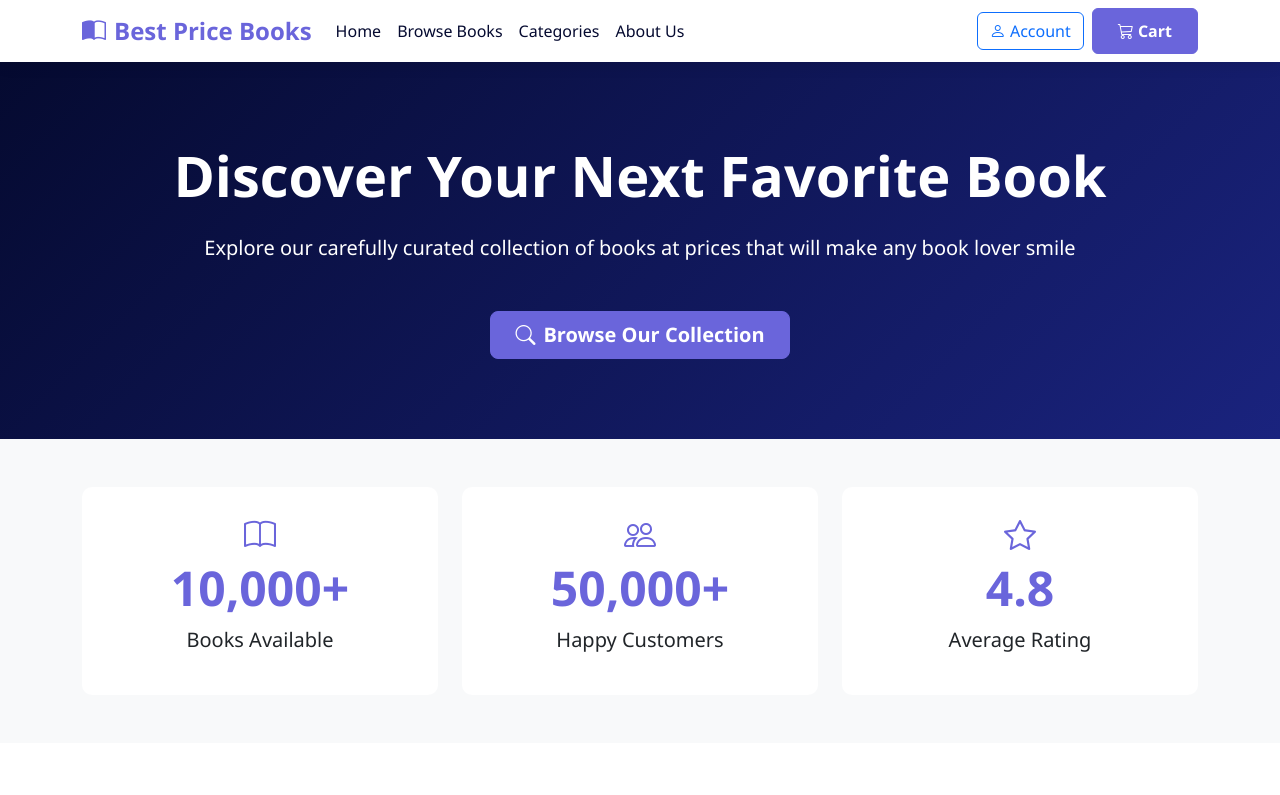
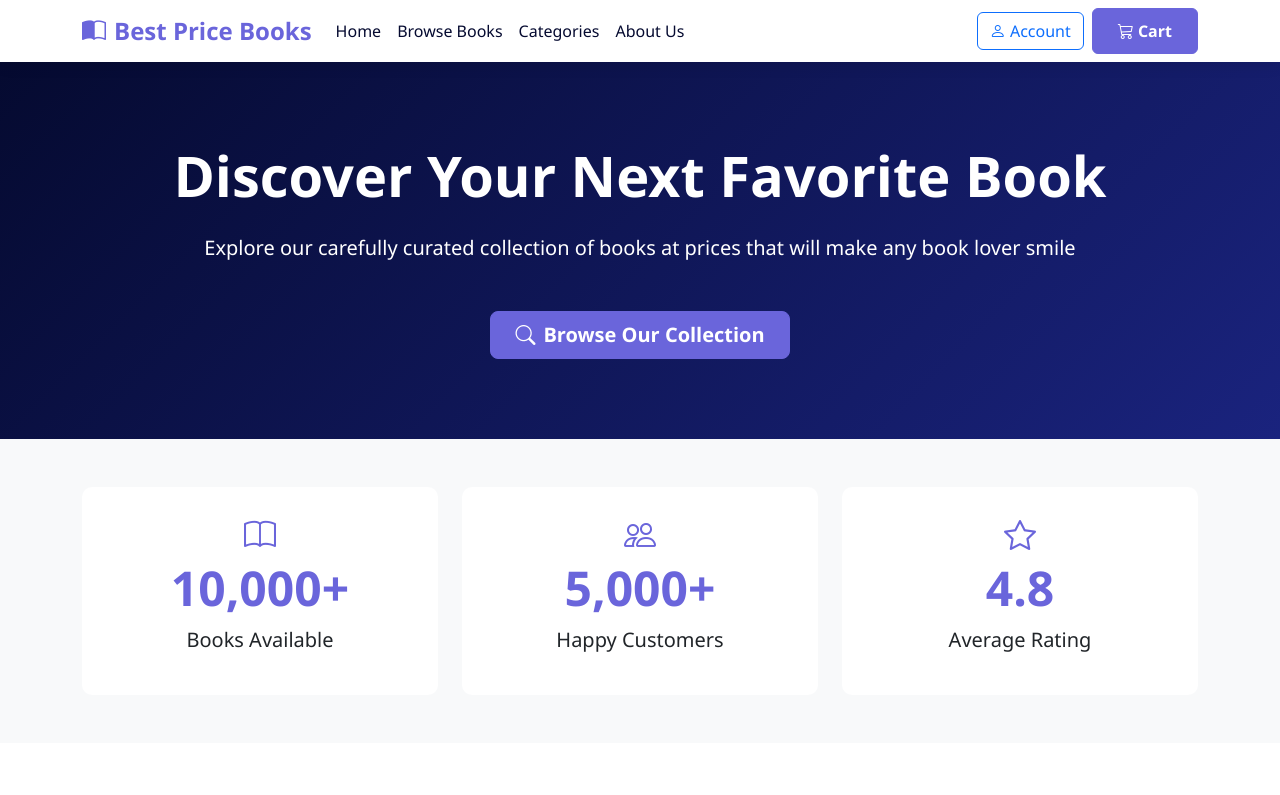
Before and after one commit to margaretnduta/book, a plain HTML site: page index.html in a window 1280 px wide. Shown: the top 795 px of the page. Drawn offline with nearby package versions, Linux system fonts and the light colour scheme.

Commit message:
i did this too practice this

```diff
--- a/index.html
+++ b/index.html
@@ -1,7 +1,7 @@
 <!DOCTYPE html>
 <html lang="en">
 <head>
-    <title>Best Price Books - Your Affordable Online Bookstore</title>
+    <title>Best Price Books - Your Affordable Online Bookstore </title>
     <meta charset="UTF-8">
     <meta name="viewport" content="width=device-width, initial-scale=1.0">
 
@@ -71,7 +71,7 @@
                 <div class="col-md-4">
                     <div class="stats-card text-center">
                         <i class="bi bi-people text-primary mb-3" style="font-size: 2rem;"></i>
-                        <h3 class="display-5 fw-bold text-primary">50,000+</h3>
+                        <h3 class="display-5 fw-bold text-primary">5,000+</h3>
                         <p class="fs-5">Happy Customers</p>
                     </div>
                 </div>
```
